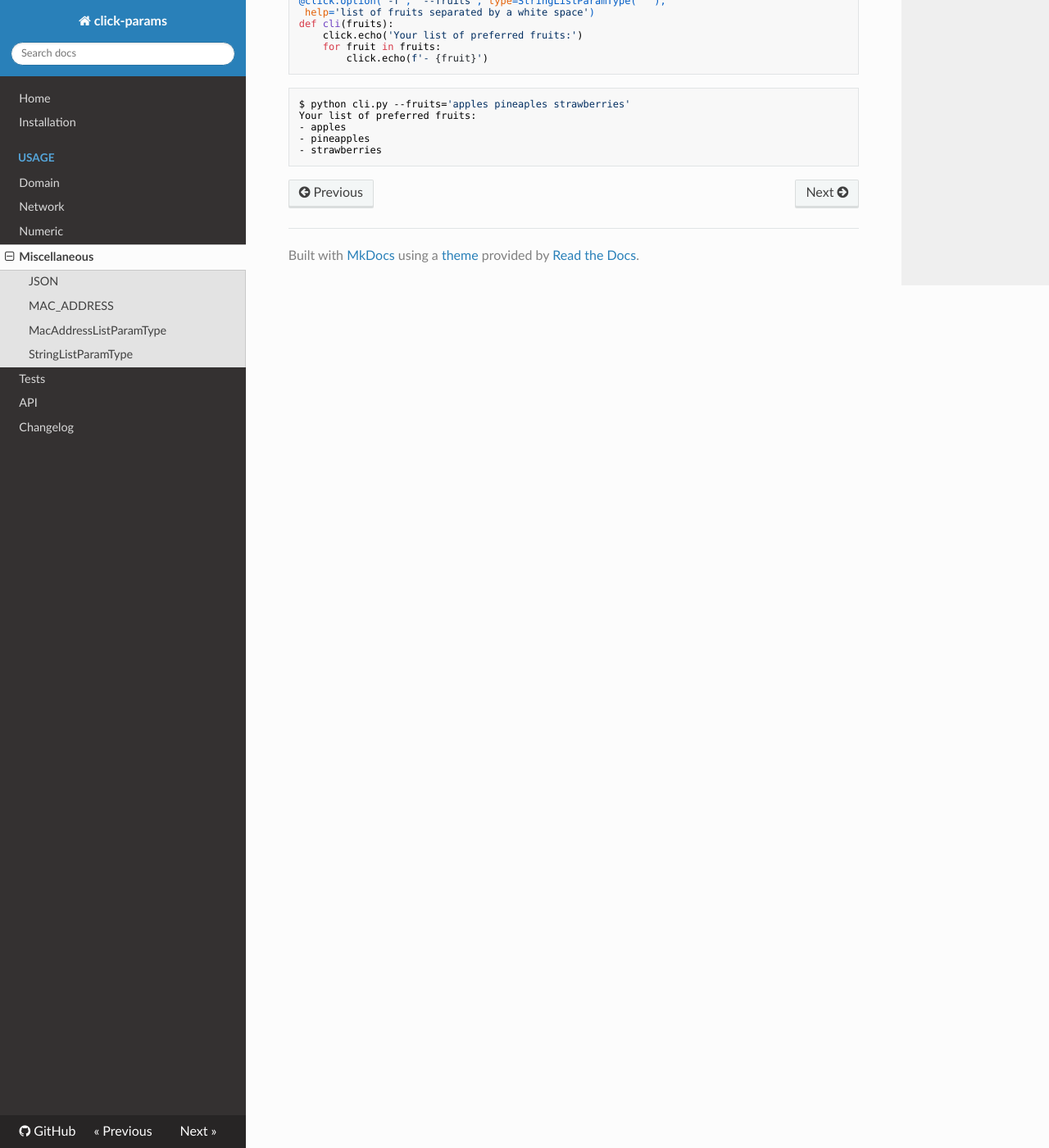
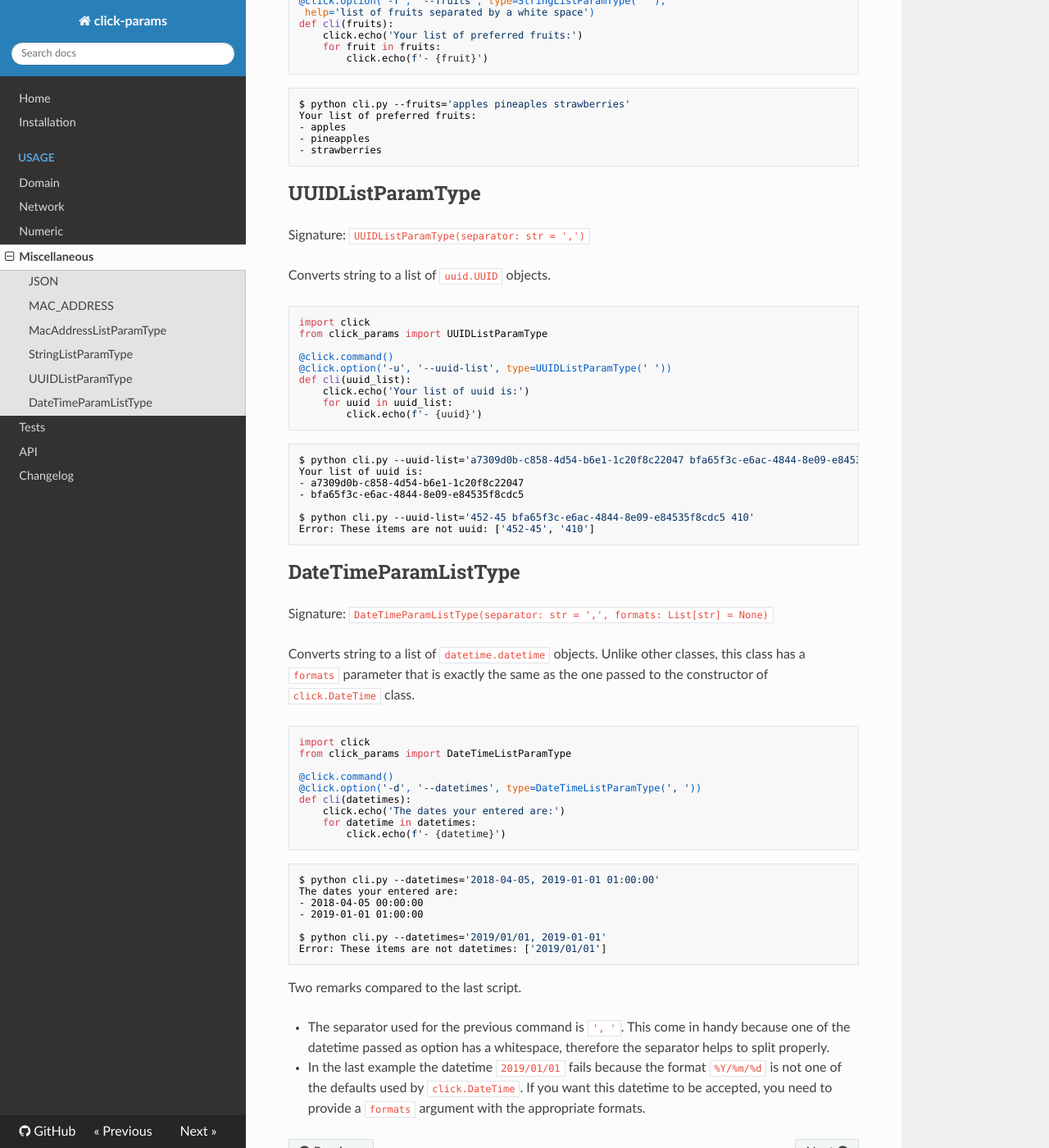
Before and after one commit to click-contrib/click_params, an MkDocs documentation site: the page built from docs/usage/miscellaneous.md, in a window 1280 px wide and 1400 px high, scrolled down 1842 px. Shown: the whole window at 82% size. Built offline with MkDocs 1.6.1, drawn with Linux system fonts in a browser that asks for light colours; nearby versions of some CDN libraries; old or Windows-style settings are respelled for this version of MkDocs.

Commit message:
docs(mkdocs): updated miscallenous.md and install.md documentations.
updated setup.py and README.md to restrict click to a version greater or
equal than 7.0

`````diff
--- a/docs/usage/miscellaneous.md
+++ b/docs/usage/miscellaneous.md
@@ -112,3 +112,68 @@ Your list of preferred fruits:
 - pineapples
 - strawberries
 ````
+
+## UUIDListParamType
+
+Signature: `UUIDListParamType(separator: str = ',')`
+
+Converts string to a list of `uuid.UUID` objects.
+
+````python
+import click
+from click_params import UUIDListParamType
+
+@click.command()
+@click.option('-u', '--uuid-list', type=UUIDListParamType(' '))
+def cli(uuid_list):
+    click.echo('Your list of uuid is:')
+    for uuid in uuid_list:
+        click.echo(f'- {uuid}')
+````
+
+````bash
+$ python cli.py --uuid-list='a7309d0b-c858-4d54-b6e1-1c20f8c22047 bfa65f3c-e6ac-4844-8e09-e84535f8cdc5'
+Your list of uuid is:
+- a7309d0b-c858-4d54-b6e1-1c20f8c22047
+- bfa65f3c-e6ac-4844-8e09-e84535f8cdc5
+
+$ python cli.py --uuid-list='452-45 bfa65f3c-e6ac-4844-8e09-e84535f8cdc5 410'
+Error: These items are not uuid: ['452-45', '410']
+````
+
+## DateTimeParamListType
+
+Signature: `DateTimeParamListType(separator: str = ',', formats: List[str] = None)`
+
+Converts string to a list of `datetime.datetime` objects. Unlike other classes, this class has a `formats` parameter
+that is exactly the same as the one passed to the constructor of `click.DateTime` class.
+
+````python
+import click
+from click_params import DateTimeListParamType
+
+@click.command()
+@click.option('-d', '--datetimes', type=DateTimeListParamType(', '))
+def cli(datetimes):
+    click.echo('The dates your entered are:')
+    for datetime in datetimes:
+        click.echo(f'- {datetime}')
+````
+
+````bash
+$ python cli.py --datetimes='2018-04-05, 2019-01-01 01:00:00'
+The dates your entered are:
+- 2018-04-05 00:00:00
+- 2019-01-01 01:00:00
+
+$ python cli.py --datetimes='2019/01/01, 2019-01-01'
+Error: These items are not datetimes: ['2019/01/01']
+````
+
+Two remarks compared to the last script.
+
+- The separator used for the previous command is `', '`. This come in handy because one of the datetime passed as option
+has a whitespace, therefore the separator helps to split properly.
+- In the last example the datetime `2019/01/01` fails because the format `%Y/%m/%d` is not one of the defaults used by
+`click.DateTime`. If you want this datetime to be accepted, you need to provide a `formats` argument with the appropriate
+formats.
--- a/setup.py
+++ b/setup.py
@@ -36,7 +36,7 @@ setup(
     include_package_data=True,
     zip_safe=False,
     install_requires=[
-        'click',
+        'click >= 7.0',
         'validators'
     ],
     classifiers=[
`````
Also changed, not shown: README.md (+1 -1 lines), docs/installation.md (+1 -1 lines).
